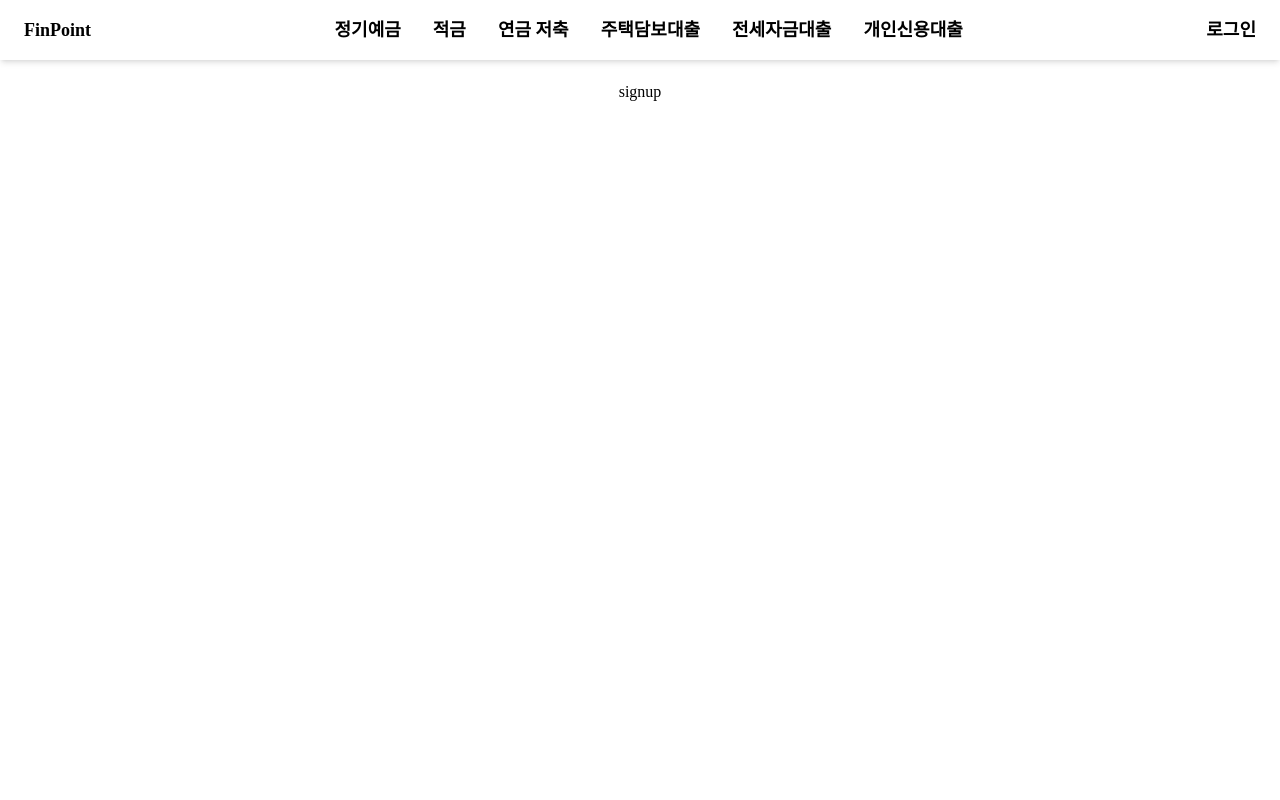
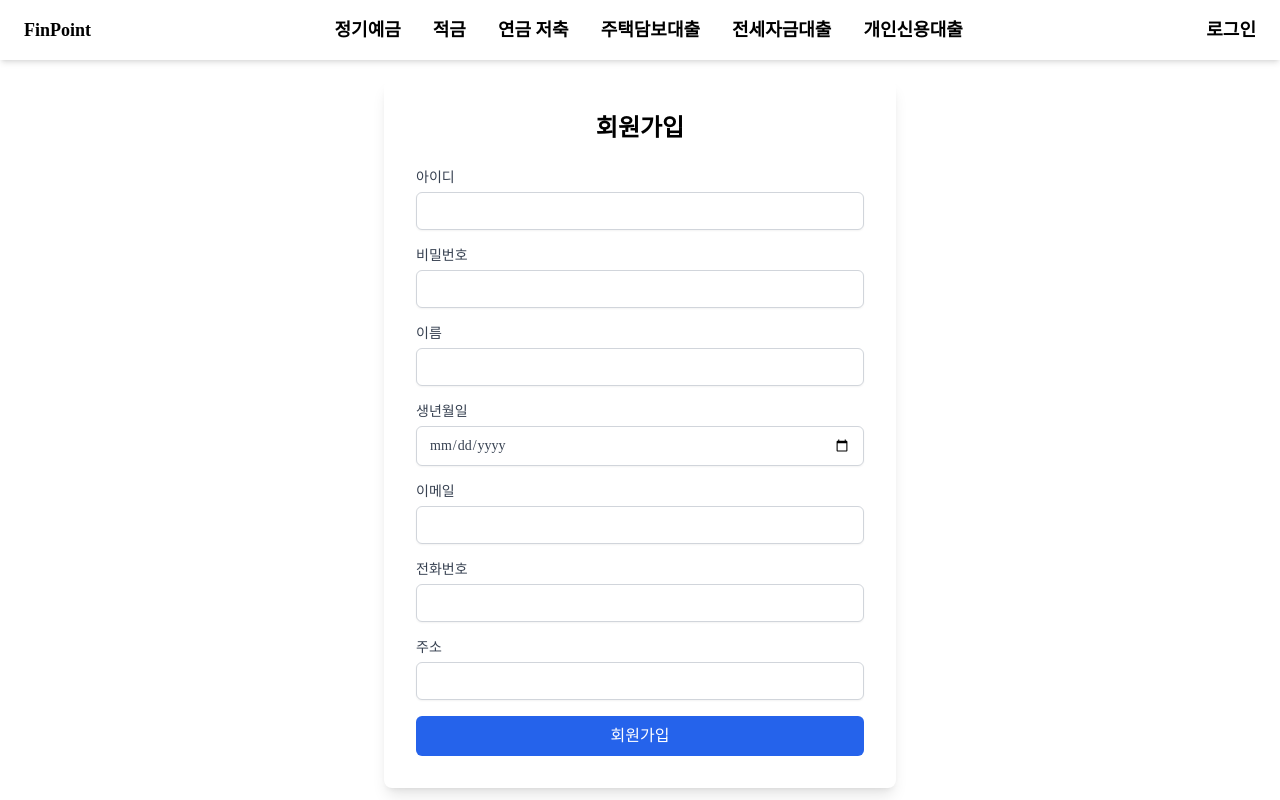
Before and after one commit to woo-woong/finance-fe, a React (Create React App) app: page /signup in a window 1280 px wide. Built offline with nearby package versions, Linux system fonts and the light colour scheme.

Commit message:
feat: 회원가입 페이지 ui 추가

```diff
--- a/src/routes/pages/SignUp.tsx
+++ b/src/routes/pages/SignUp.tsx
@@ -1,3 +1,128 @@
 export default function SignUp() {
-  return <div>signup</div>;
+  return (
+    <div className="flex justify-center w-full">
+      <div className="w-full max-w-lg p-8 bg-white rounded-lg shadow-lg">
+        <h2 className="mb-6 text-2xl font-bold text-center">회원가입</h2>
+        <form>
+          <div className="mb-4">
+            <label
+              htmlFor="username"
+              className="block text-sm font-medium text-gray-700"
+            >
+              아이디
+              <input
+                type="text"
+                id="username"
+                name="username"
+                className="block w-full px-3 py-2 mt-1 border border-gray-300 rounded-md shadow-sm focus:outline-none focus:ring-indigo-500 focus:border-indigo-500 sm:text-sm"
+                required
+              />
+            </label>
+          </div>
+          <div className="mb-4">
+            <label
+              htmlFor="password"
+              className="block text-sm font-medium text-gray-700"
+            >
+              비밀번호
+              <input
+                type="password"
+                id="password"
+                name="password"
+                className="block w-full px-3 py-2 mt-1 border border-gray-300 rounded-md shadow-sm focus:outline-none focus:ring-indigo-500 focus:border-indigo-500 sm:text-sm"
+                required
+              />
+            </label>
+          </div>
+
+          <div className="mb-4">
+            <label
+              htmlFor="name"
+              className="block text-sm font-medium text-gray-700"
+            >
+              이름
+              <input
+                type="text"
+                id="name"
+                name="name"
+                className="block w-full px-3 py-2 mt-1 border border-gray-300 rounded-md shadow-sm focus:outline-none focus:ring-indigo-500 focus:border-indigo-500 sm:text-sm"
+                required
+              />
+            </label>
+          </div>
+
+          <div className="mb-4">
+            <label
+              htmlFor="dob"
+              className="block text-sm font-medium text-gray-700"
+            >
+              생년월일
+              <input
+                type="date"
+                id="birthDate"
+                name="birthDate"
+                className="block w-full px-3 py-2 mt-1 border border-gray-300 rounded-md shadow-sm focus:outline-none focus:ring-indigo-500 focus:border-indigo-500 sm:text-sm"
+                required
+              />
+            </label>
+          </div>
+
+          <div className="mb-4">
+            <label
+              htmlFor="email"
+              className="block text-sm font-medium text-gray-700"
+            >
+              이메일
+              <input
+                type="email"
+                id="email"
+                name="email"
+                className="block w-full px-3 py-2 mt-1 border border-gray-300 rounded-md shadow-sm focus:outline-none focus:ring-indigo-500 focus:border-indigo-500 sm:text-sm"
+                required
+              />
+            </label>
+          </div>
+
+          <div className="mb-4">
+            <label
+              htmlFor="phoneNumber"
+              className="block text-sm font-medium text-gray-700"
+            >
+              전화번호
+              <input
+                type="tel"
+                id="phone"
+                name="phone"
+                className="block w-full px-3 py-2 mt-1 border border-gray-300 rounded-md shadow-sm focus:outline-none focus:ring-indigo-500 focus:border-indigo-500 sm:text-sm"
+                required
+              />
+            </label>
+          </div>
+
+          <div className="mb-4">
+            <label
+              htmlFor="address"
+              className="block text-sm font-medium text-gray-700"
+            >
+              주소
+              <input
+                type="text"
+                id="address"
+                name="address"
+                className="block w-full px-3 py-2 mt-1 border border-gray-300 rounded-md shadow-sm focus:outline-none focus:ring-indigo-500 focus:border-indigo-500 sm:text-sm"
+                required
+              />
+            </label>
+          </div>
+
+          <button
+            type="submit"
+            className="w-full px-4 py-2 text-white bg-blue-600 rounded-md hover:bg-blue-700 focus:outline-none focus:ring-2 focus:ring-indigo-500 focus:ring-opacity-50"
+          >
+            회원가입
+          </button>
+        </form>
+      </div>
+    </div>
+  );
 }
```
